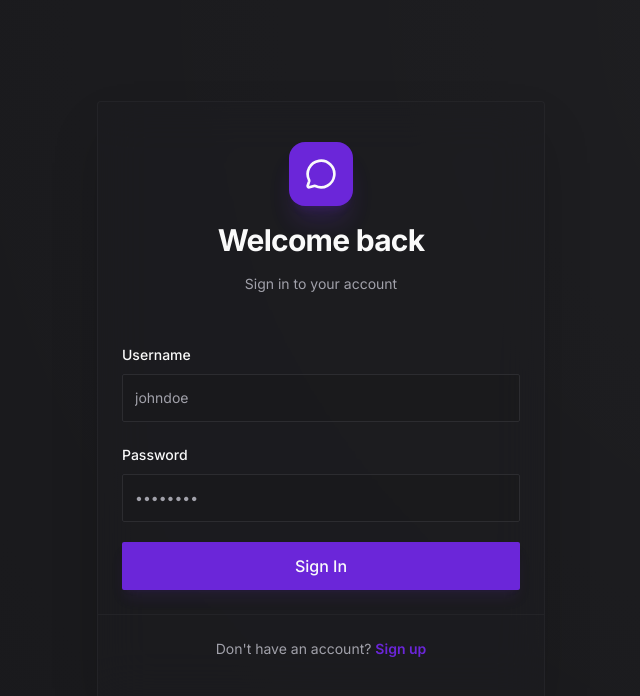
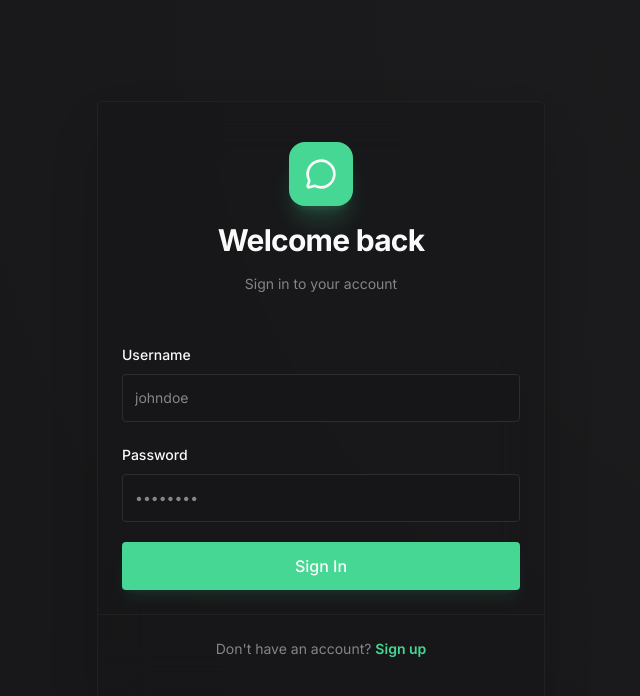
Before and after one commit to user-synax/Tare-Chat, a Next.js app: page /login in a window 1280 px wide. Shown: the top 696 px of the page, without its empty margins (319-959 px from the left). Built offline with nearby package versions, Linux system fonts and the light colour scheme.

Commit message:
Update globals.css with Supabase design tokens

```diff
--- a/app/globals.css
+++ b/app/globals.css
@@ -4,48 +4,51 @@
 
 @layer base {
   :root {
-    --background: 0 0% 100%;
-    --foreground: 240 10% 3.9%;
-    --card: 0 0% 100%;
-    --card-foreground: 240 10% 3.9%;
-    --popover: 0 0% 100%;
-    --popover-foreground: 240 10% 3.9%;
-    --primary: 262 83% 58%; /* Violet Theme Primary */
-    --primary-foreground: 210 20% 98%;
-    --secondary: 240 4.8% 95.9%;
-    --secondary-foreground: 240 5.9% 10%;
-    --muted: 240 4.8% 95.9%;
-    --muted-foreground: 240 3.8% 46.1%;
-    --accent: 262 83% 58%;
-    --accent-foreground: 210 20% 98%;
-    --destructive: 0 84.2% 60.2%;
-    --destructive-foreground: 210 20% 98%;
-    --border: 240 5.9% 90%;
-    --input: 240 5.9% 90%;
-    --ring: 262 83% 58%;
-    --radius: 0.25rem; /* 4px small radius */
-  }
+    /* Supabase Design System - Dark Mode Native */
+    --background: 240 6% 9%; /* #171717 - Dark page background */
+    --foreground: 0 0% 98%; /* #fafafa - Off white primary text */
+    --card: 240 6% 9%; /* #171717 - Card background */
+    --card-foreground: 0 0% 98%; /* #fafafa */
+    --popover: 240 6% 9%;
+    --popover-foreground: 0 0% 98%;
 
-  .dark {
-    --background: 240 6% 10%; /* Off Black Base */
-    --foreground: 0 0% 98%;
-    --card: 240 6% 12%;
-    --card-foreground: 0 0% 98%;
-    --popover: 240 6% 12%;
-    --popover-foreground: 0 0% 98%;
-    --primary: 263 70% 50%; /* Violet Theme Dark Primary */
-    --primary-foreground: 210 20% 98%;
-    --secondary: 240 3.7% 15.9%;
-    --secondary-foreground: 0 0% 98%;
-    --muted: 240 3.7% 15.9%;
-    --muted-foreground: 240 5% 64.9%;
-    --accent: 263 70% 50%;
-    --accent-foreground: 210 20% 98%;
-    --destructive: 0 62.8% 30.6%;
+    /* Supabase Green Brand */
+    --primary: 152 64% 56%; /* #3ecf8e - Supabase green */
+    --primary-foreground: 0 0% 98%; /* #fafafa */
+
+    /* Near Black for Buttons */
+    --secondary: 240 6% 6%; /* #0f0f0f */
+    --secondary-foreground: 0 0% 98%; /* #fafafa */
+
+    /* Muted Surfaces */
+    --muted: 240 3% 18%; /* #2e2e2e */
+    --muted-foreground: 240 3% 53%; /* #898989 */
+
+    /* Accent */
+    --accent: 152 64% 56%; /* #3ecf8e */
+    --accent-foreground: 0 0% 98%;
+
+    /* Destructive */
+    --destructive: 0 84% 60%;
     --destructive-foreground: 0 0% 98%;
-    --border: 240 3.7% 18%;
-    --input: 240 3.7% 18%;
-    --ring: 263 70% 50%;
+
+    /* Border Hierarchy */
+    --border: 240 3% 18%; /* #2e2e2e - Standard border */
+    --input: 240 3% 18%; /* #2e2e2e */
+    --ring: 152 64% 56%; /* #3ecf8e */
+
+    /* Border Radius Scale */
+    --radius: 0.375rem; /* 6px - Standard radius */
+    --radius-pill: 9999px; /* Pill buttons */
+    --radius-card: 0.5rem; /* 8px - Cards */
+    --radius-lg: 1rem; /* 16px - Large cards */
+
+    /* Additional Supabase Colors */
+    --green-link: 152 100% 39%; /* #00c573 */
+    --green-border: 152 64% 56% 0.3; /* rgba(62, 207, 142, 0.3) */
+    --border-dark: 240 3% 15%; /* #242424 */
+    --border-mid: 240 3% 21%; /* #363636 */
+    --border-light: 240 3% 22%; /* #393939 */
   }
 }
 
@@ -53,7 +56,65 @@
   * {
     @apply border-border;
   }
+
   body {
-    @apply bg-background text-foreground;
+    @apply bg-background text-foreground antialiased;
+    font-family: 'Circular', custom-font, 'Helvetica Neue', Helvetica, Arial, sans-serif;
+  }
+
+  /* Typography - Circular with Supabase specs */
+  h1, h2, h3, h4, h5, h6 {
+    @apply font-normal;
+  }
+
+  /* Hero text - 72px, line-height 1.00 */
+  .text-hero {
+    @apply text-[72px] leading-[1.00] tracking-normal;
+  }
+
+  /* Section heading - 36px, line-height 1.25 */
+  .text-section {
+    @apply text-[36px] leading-[1.25] tracking-normal;
+  }
+
+  /* Card title - 24px, letter-spacing -0.16px */
+  .text-card-title {
+    @apply text-[24px] leading-[1.33] tracking-[-0.16px];
+  }
+
+  /* Sub-heading - 18px, line-height 1.56 */
+  .text-subheading {
+    @apply text-[18px] leading-[1.56] tracking-normal;
+  }
+
+  /* Body - 16px, line-height 1.50 */
+  .text-body {
+    @apply text-[16px] leading-[1.50] tracking-normal;
+  }
+
+  /* Nav link - 14px, weight 500 */
+  .text-nav {
+    @apply text-[14px] leading-[1.00] tracking-normal font-medium;
+  }
+
+  /* Button - 14px, weight 500 */
+  .text-button {
+    @apply text-[14px] leading-[1.14] tracking-normal font-medium;
+  }
+
+  /* Caption - 14px */
+  .text-caption {
+    @apply text-[14px] leading-[1.43] tracking-normal;
+  }
+
+  /* Small - 12px */
+  .text-small {
+    @apply text-[12px] leading-[1.33] tracking-normal;
+  }
+
+  /* Code label - Source Code Pro, uppercase, 1.2px letter-spacing */
+  .text-code-label {
+    @apply text-[12px] leading-[1.33] tracking-[1.2px] uppercase;
+    font-family: 'Source Code Pro', 'Office Code Pro', Menlo, monospace;
   }
 }
```
